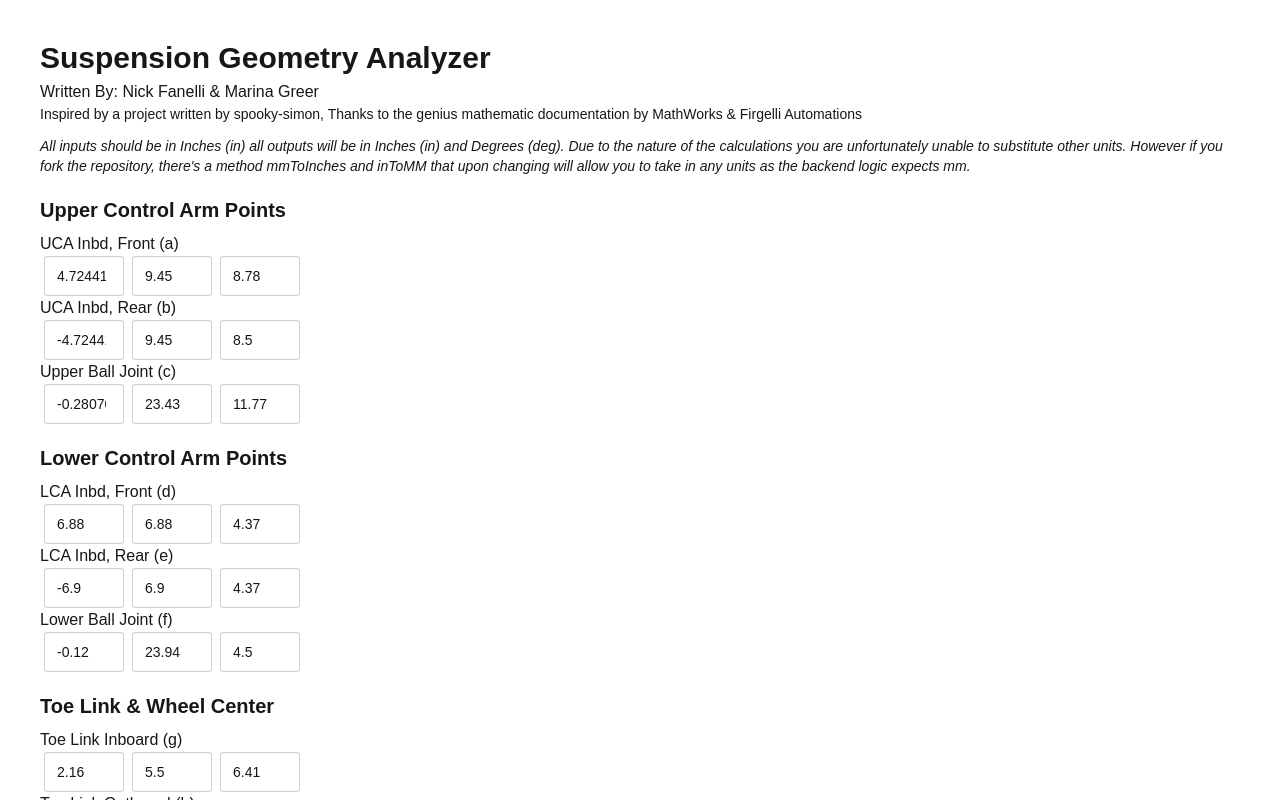
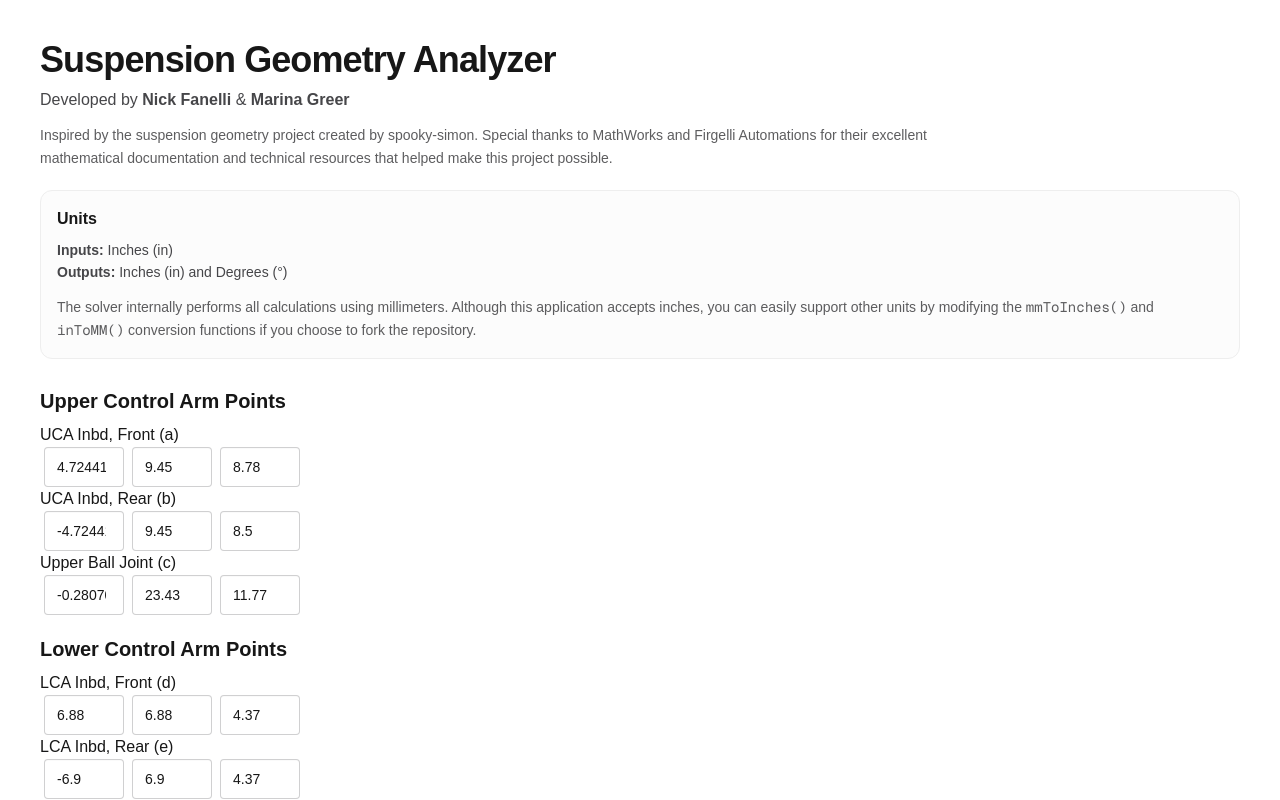
Before and after one commit to Nick-Fanelli/suspension-geometry-analyzer, a Next.js app: page / in a window 1280 px wide. Shown: the top 800 px of the page. Built offline with nearby package versions, Linux system fonts and the light colour scheme.

Commit message:
style: make header look better

```diff
--- a/app/page.tsx
+++ b/app/page.tsx
@@ -32,8 +32,8 @@ function getNum(formData: FormData, name: string, fallback = 0): number {
   return Number.isNaN(parsed) ? fallback : parsed;
 }
 
-const radiansToDegrees = (radians: number) : number => radians * (180 / Math.PI);
-const mmToInches = (mm: number) : number => mm * 0.0393701;
+const radiansToDegrees = (radians: number): number => radians * (180 / Math.PI);
+const mmToInches = (mm: number): number => mm * 0.0393701;
 const inToMM = (inches: number) => inches * 25.4;
 
 function getPoint(formData: FormData, prefix: string): Vec3 {
@@ -131,13 +131,43 @@ export default function Home() {
 
   return (
     <main className="px-10 my-10">
-      <h1 className="text-3xl font-black mb-1">Suspension Geometry Analyzer</h1>
-      <p>Written By: Nick Fanelli & Marina Greer</p>
-      <p className="text-sm">Inspired by a project written by spooky-simon, Thanks to the genius mathematic documentation by MathWorks & Firgelli Automations</p>
-      <p className="text-sm mt-3 italic">All inputs should be in Inches (in) all outputs will be in Inches (in) and Degrees (deg). Due to the nature of the calculations
-        you are unfortunately unable to substitute other units. However if you fork the repository, there's a method mmToInches and inToMM that upon changing will allow you
-        to take in any units as the backend logic expects mm.
+      <div className="mb-2">
+        <h1 className="text-4xl font-black tracking-tight">
+          Suspension Geometry Analyzer
+        </h1>
+
+        <p className="mt-2 text-base text-base-content/80">
+          Developed by <span className="font-semibold">Nick Fanelli</span> &{" "}
+          <span className="font-semibold">Marina Greer</span>
         </p>
+
+        <p className="mt-3 max-w-4xl text-sm leading-relaxed text-base-content/70">
+          Inspired by the suspension geometry project created by{" "}
+          <span className="font-medium">spooky-simon</span>. Special thanks to{" "}
+          <span className="font-medium">MathWorks</span> and{" "}
+          <span className="font-medium">Firgelli Automations</span> for their
+          excellent mathematical documentation and technical resources that helped
+          make this project possible.
+        </p>
+
+        <div className="mt-5 rounded-xl border border-base-300 bg-base-200/40 p-4">
+          <h2 className="mb-2 font-semibold">Units</h2>
+
+          <p className="text-sm leading-relaxed text-base-content/80">
+            <strong>Inputs:</strong> Inches (in)
+            <br />
+            <strong>Outputs:</strong> Inches (in) and Degrees (°)
+          </p>
+
+          <p className="mt-3 text-sm leading-relaxed text-base-content/70">
+            The solver internally performs all calculations using millimeters.
+            Although this application accepts inches, you can easily support other
+            units by modifying the <code>mmToInches()</code> and{" "}
+            <code>inToMM()</code> conversion functions if you choose to fork the
+            repository.
+          </p>
+        </div>
+      </div>
 
       <form onSubmit={calculate}>
         <div className="">
```
Lines whose indentation alone changed are shown as unchanged.
